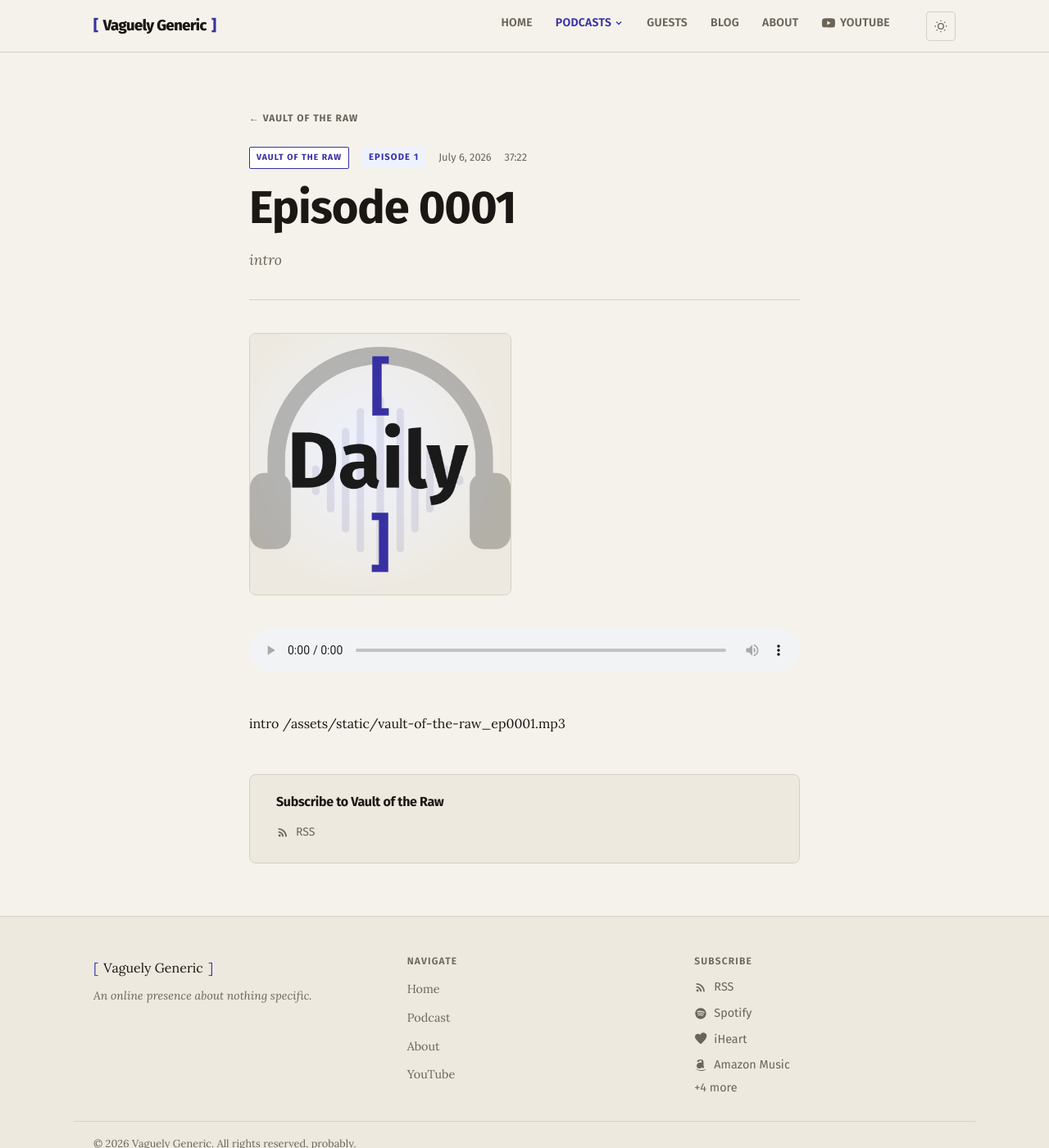
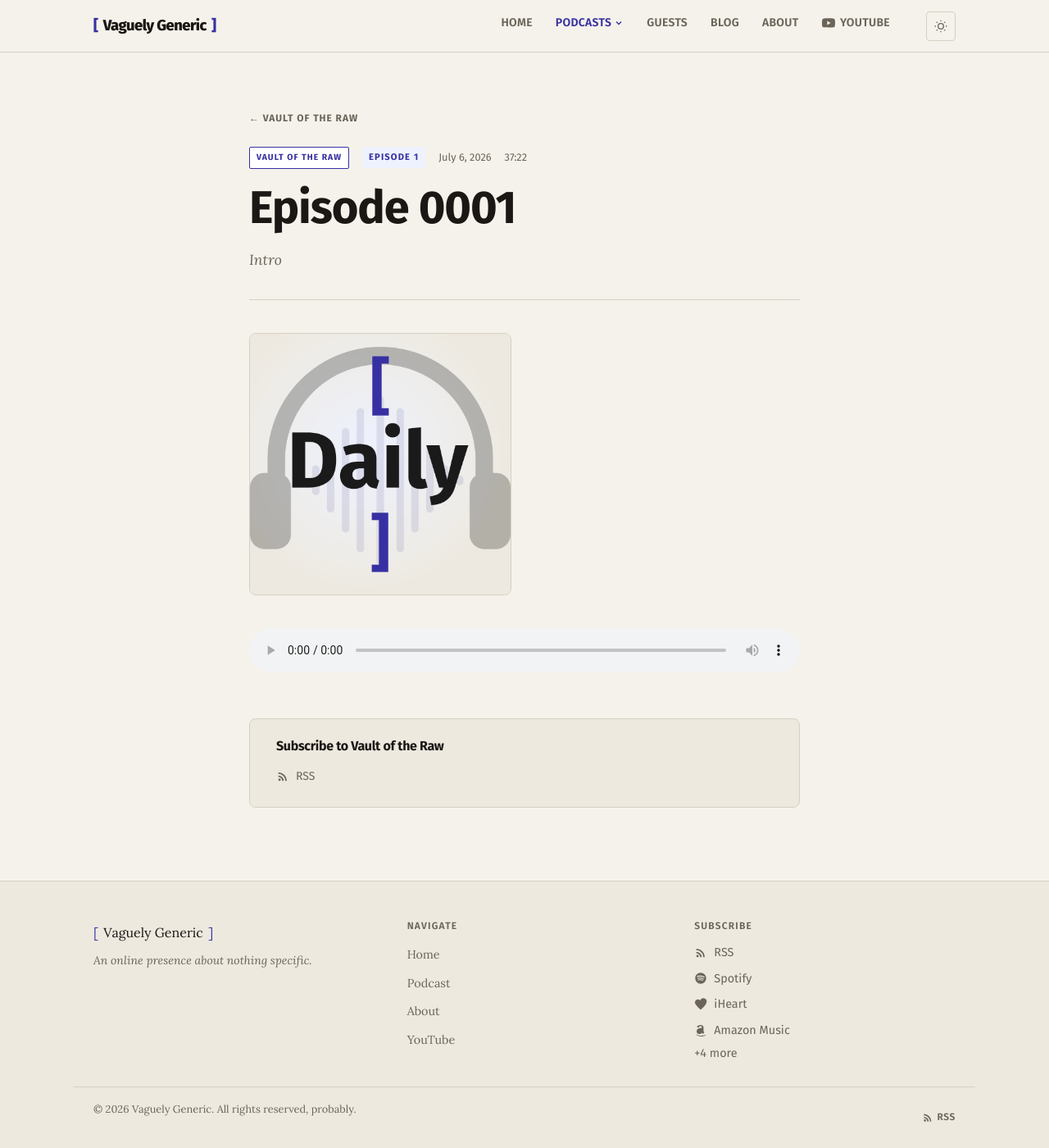
Before and after one commit to vaguelygeneric/website, a Jekyll site: the page built from _podcast/vault-of-the-raw/0001.md, in a window 1280 px wide and 1400 px high. Shown: the whole window at 82% size. Built offline with Jekyll 4.4.1, drawn with Linux system fonts in a browser that asks for light colours.

Commit message:
Not completed yet, but audio for 0001 got uploaded. pipeline created working patch

```diff
--- a/_podcast/vault-of-the-raw/0001.md
+++ b/_podcast/vault-of-the-raw/0001.md
@@ -2,18 +2,15 @@
 layout: episode
 show: vault-of-the-raw
 title: "Episode 0001"
-description: "intro"
-created: 2026-07-06T14:43:20
+description: "Intro"
+created: 2026-07-07T16:19:27.752451
 publish_date: 2026-07-06
 episode_number: 1
 duration: "37:22"
-audio_url: "/assets/static/vault-of-the-raw_ep0001.mp3"
+audio_url: "https://archive.org/download/vault-of-the-raw_ep0001/vault-of-the-raw_ep0001.mp3"
 audio_size: "26915594"
 audio_type: "audio/mp3"
 permalink: /podcast/vault-of-the-raw/0001/
 thumbnail: "/assets/images/daily-feed-logo.png"
 status: hidden
 ---
-
-intro
-{{ page.audio_url }}
```
